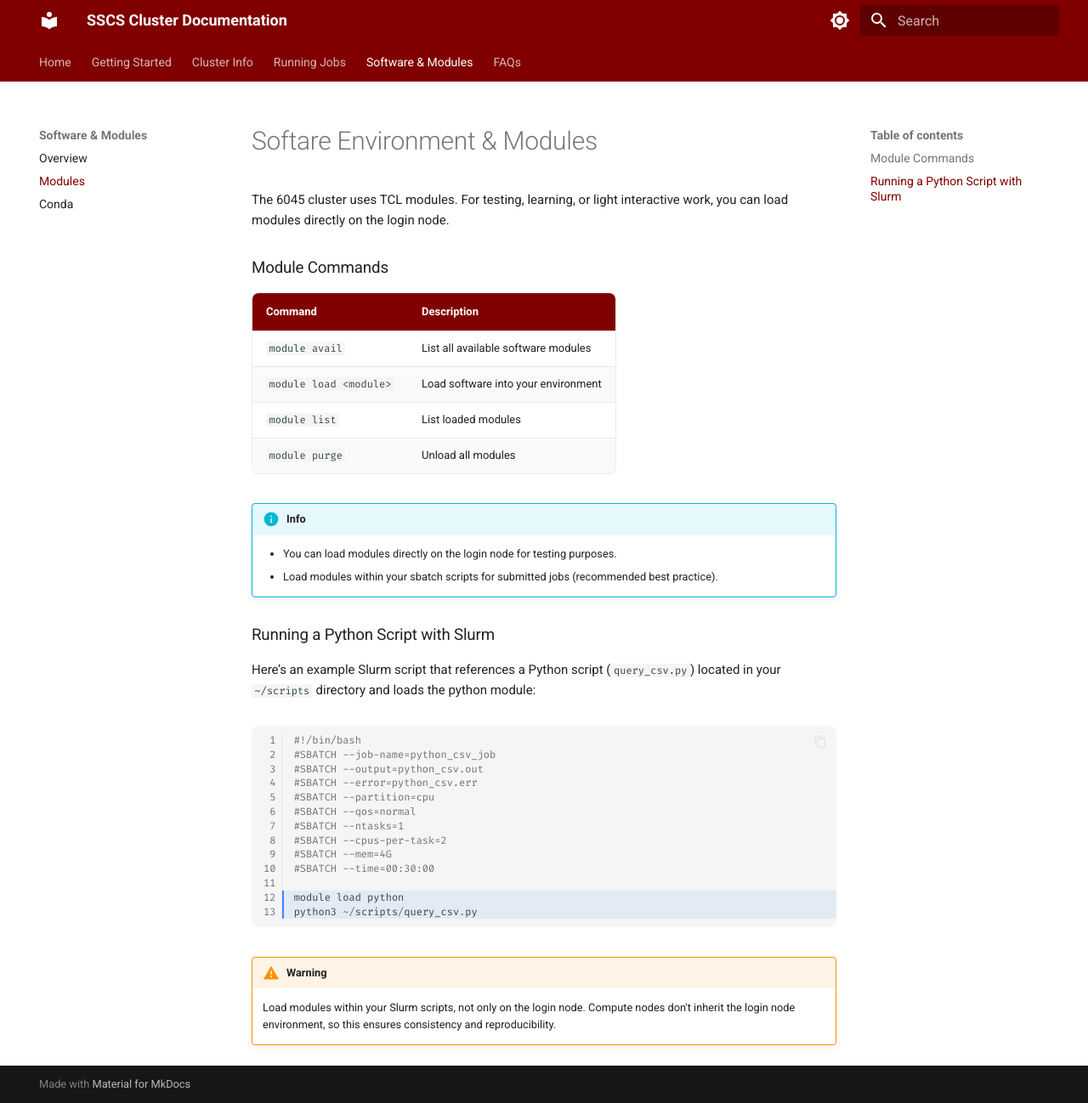
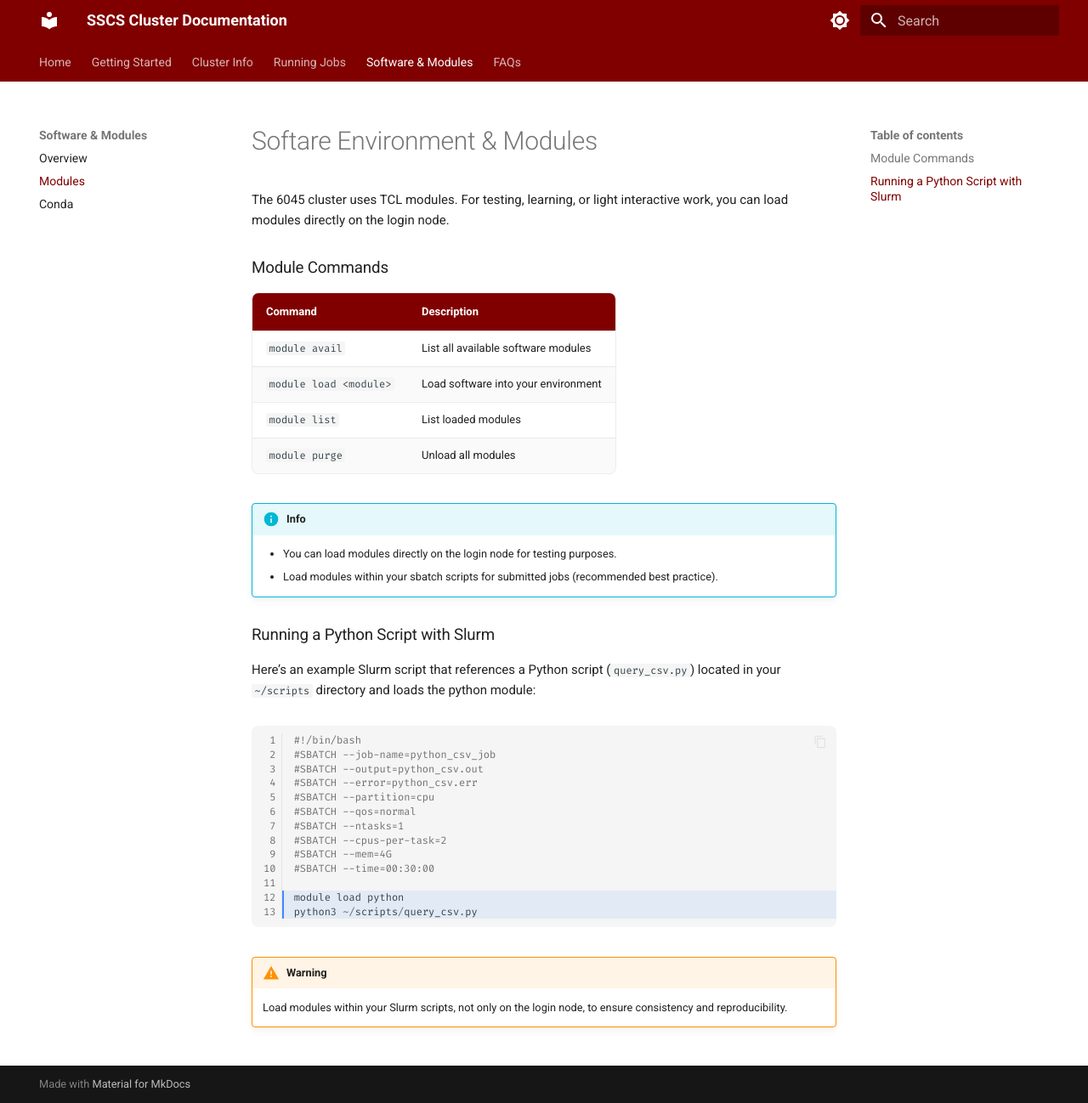
Before and after one commit to uchicago-ssd-sscs/hpc-docs, an MkDocs documentation site: the page built from docs/software/modules.md, in a window 1280 px wide and 1298 px high. Shown: the whole window at 85% size. Built offline with MkDocs 1.6.1 and Material for MkDocs 9.7.7, drawn with Linux system fonts in a browser that asks for light colours.

Commit message:
Update docs/software/modules.md
Co-authored-by: Matthew T. Pham <mtpham@uchicago.edu>

```diff
--- a/docs/software/modules.md
+++ b/docs/software/modules.md
@@ -38,4 +38,4 @@ python3 ~/scripts/query_csv.py
 
 !!! warning
 
-    Load modules within your Slurm scripts, not only on the login node. Compute nodes don't inherit the login node environment, so this ensures consistency and reproducibility.
+    Load modules within your Slurm scripts, not only on the login node, to ensure consistency and reproducibility.
```
